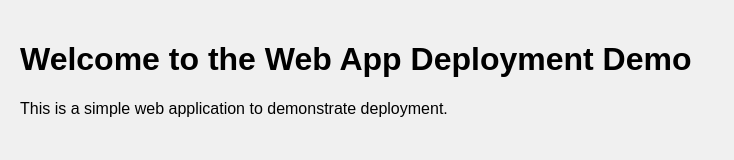
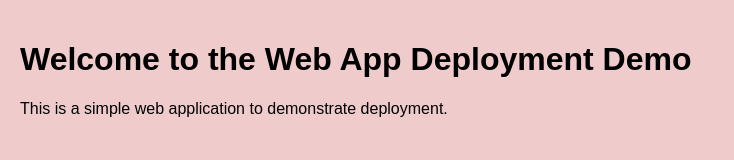
Before and after one commit to San-2310/deploying_web_app, a plain HTML site: page index.html in a window 1280 px wide. Shown: the whole page, without its empty margins (0-734 px from the left). Drawn offline with Linux system fonts and the light colour scheme.

Commit message:
bg color and font style changes

```diff
--- a/index.html
+++ b/index.html
@@ -7,7 +7,7 @@
     <style>
         body {
             font-family: Arial, sans-serif;
-            background-color: #f0f0f0;
+            background-color: #f0cbcb;
             margin: 0;
             padding: 20px;
         }
```
